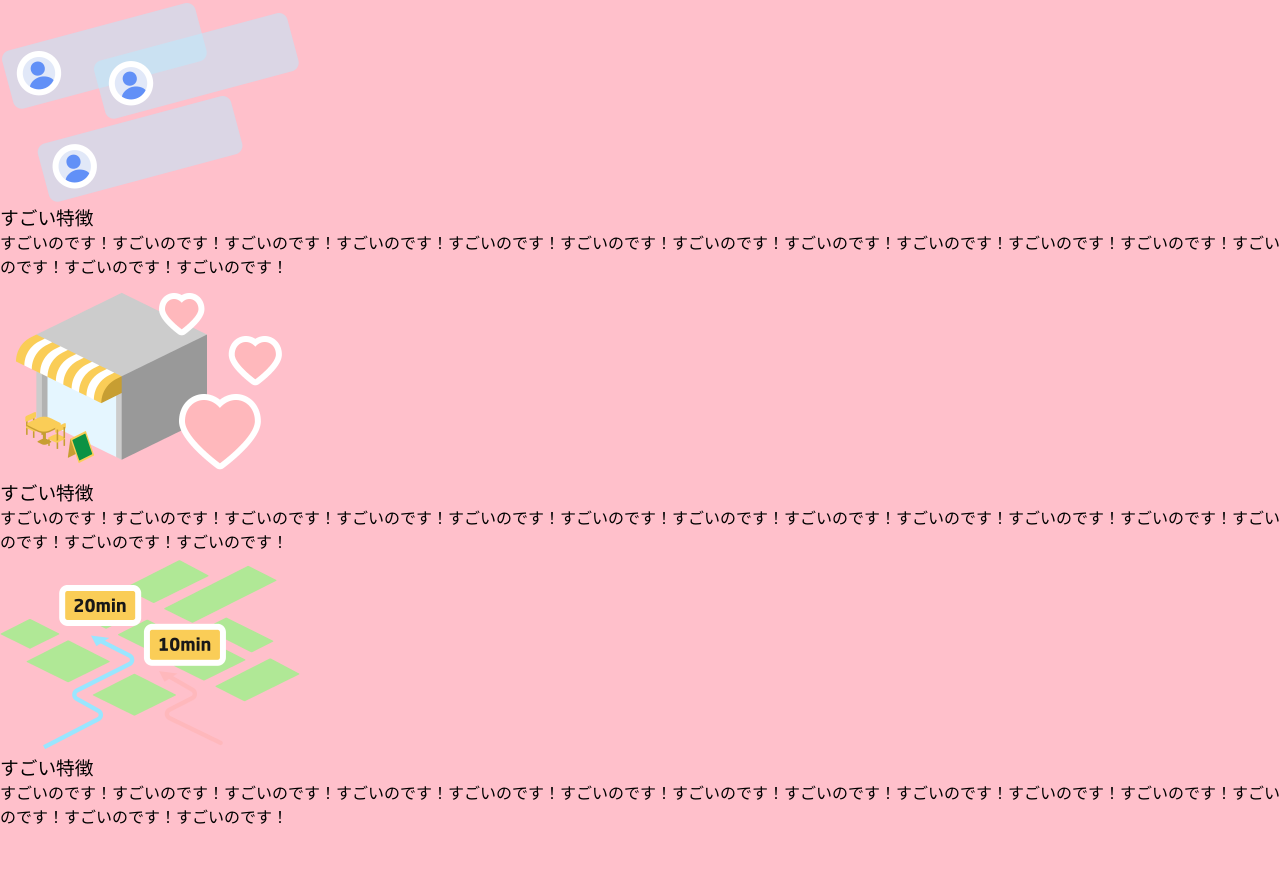
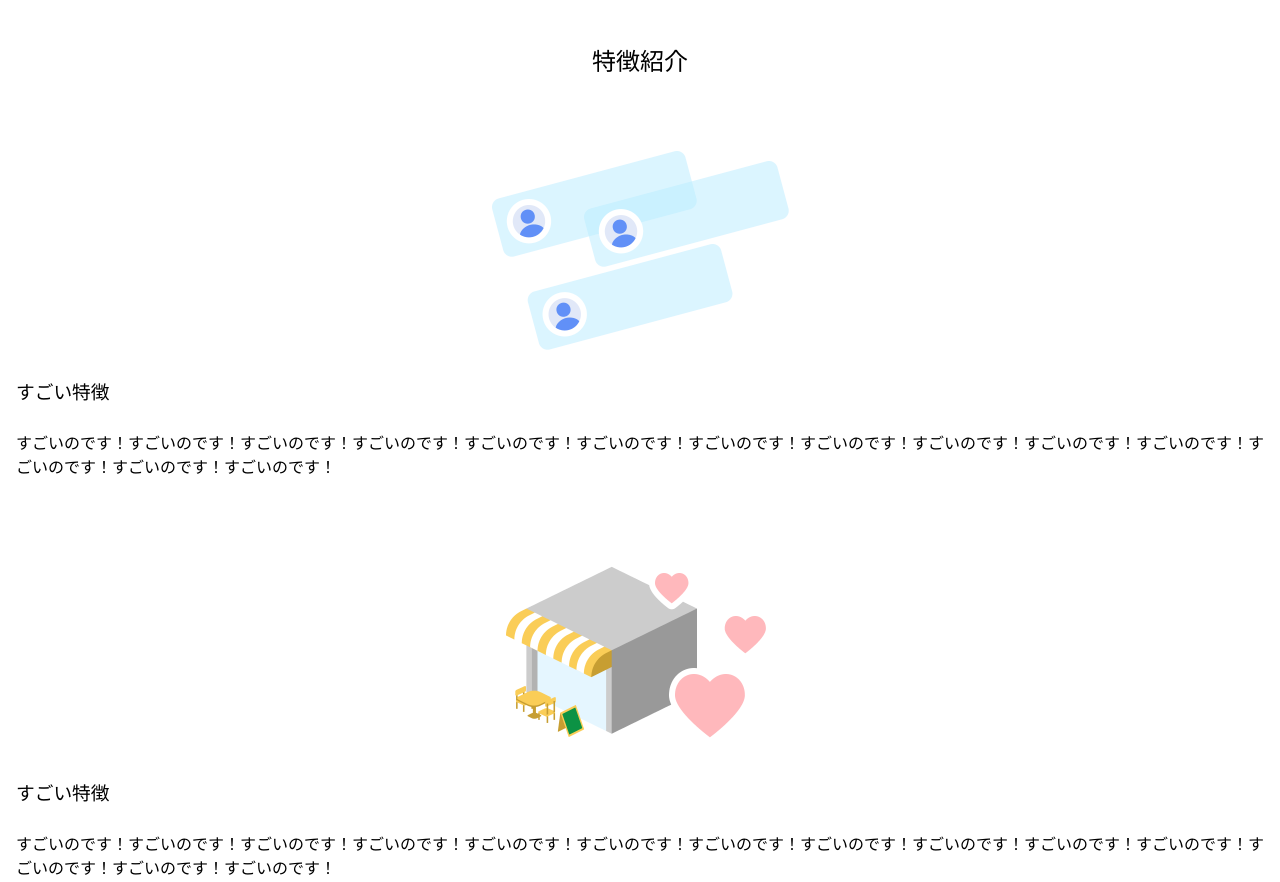
Before and after one commit to yutaotuka/My-walking-app-dotinstall, a plain HTML site: page MyWalkingApp/index.html in a window 1280 px wide. Shown: the part 746-1628 px from the top of the page. Before the commit the page ends 1574 px from the top, so only its background shows below. Drawn offline with Linux system fonts and the light colour scheme.

Commit message:
features完了

```diff
--- a/MyWalkingApp/index.html
+++ b/MyWalkingApp/index.html
@@ -24,17 +24,23 @@
   <section class="features">
     <h2>特徴紹介</h2>
     <div class="feature">
-      <img src="feature-1.png" alt="すごい特徴画像" width="300" height="200">
+      <div>
+        <img src="feature-1.png" alt="すごい特徴画像" width="300" height="200">
+      </div>
       <h3>すごい特徴</h3>
       <p>すごいのです！すごいのです！すごいのです！すごいのです！すごいのです！すごいのです！すごいのです！すごいのです！すごいのです！すごいのです！すごいのです！すごいのです！すごいのです！すごいのです！</p>
     </div>
     <div class="feature">
-      <img src="feature-2.png" alt="すごい特徴画像" width="300" height="200">
+      <div>
+        <img src="feature-2.png" alt="すごい特徴画像" width="300" height="200">
+      </div>
       <h3>すごい特徴</h3>
       <p>すごいのです！すごいのです！すごいのです！すごいのです！すごいのです！すごいのです！すごいのです！すごいのです！すごいのです！すごいのです！すごいのです！すごいのです！すごいのです！すごいのです！</p>
     </div>
     <div class="feature">
-      <img src="feature-3.png" alt="すごい特徴画像" width="300" height="200">
+      <div>
+        <img src="feature-3.png" alt="すごい特徴画像" width="300" height="200">
+      </div>
       <h3>すごい特徴</h3>
       <p>すごいのです！すごいのです！すごいのです！すごいのです！すごいのです！すごいのです！すごいのです！すごいのです！すごいのです！すごいのです！すごいのです！すごいのです！すごいのです！すごいのです！</p>
     </div>
--- a/MyWalkingApp/style.css
+++ b/MyWalkingApp/style.css
@@ -1,7 +1,6 @@
 @charset "utf-8";
 
 body {
-  background: pink;
   margin: 0;
   box-sizing: border-box;
 }
@@ -39,7 +38,6 @@ header{
   justify-content: space-between;
   align-items: center;
   padding: 16px 32px;
-  background-color: white;
 }
 
 /* hero */
@@ -55,3 +53,25 @@ header{
 .hero img{
   margin:64px 0 0;
 }
+
+/* features */
+.features{
+  padding: 74px 0;
+}
+.features h2{
+  text-align: center;
+}
+.feature{
+  margin: 74px 16px 0;
+}
+.feature div{
+  text-align: center;
+}
+.feature h3{
+  margin: 26px 0;
+}
+.feature p{
+  margin: 26px 0;
+}
+
+/* footer */
```
